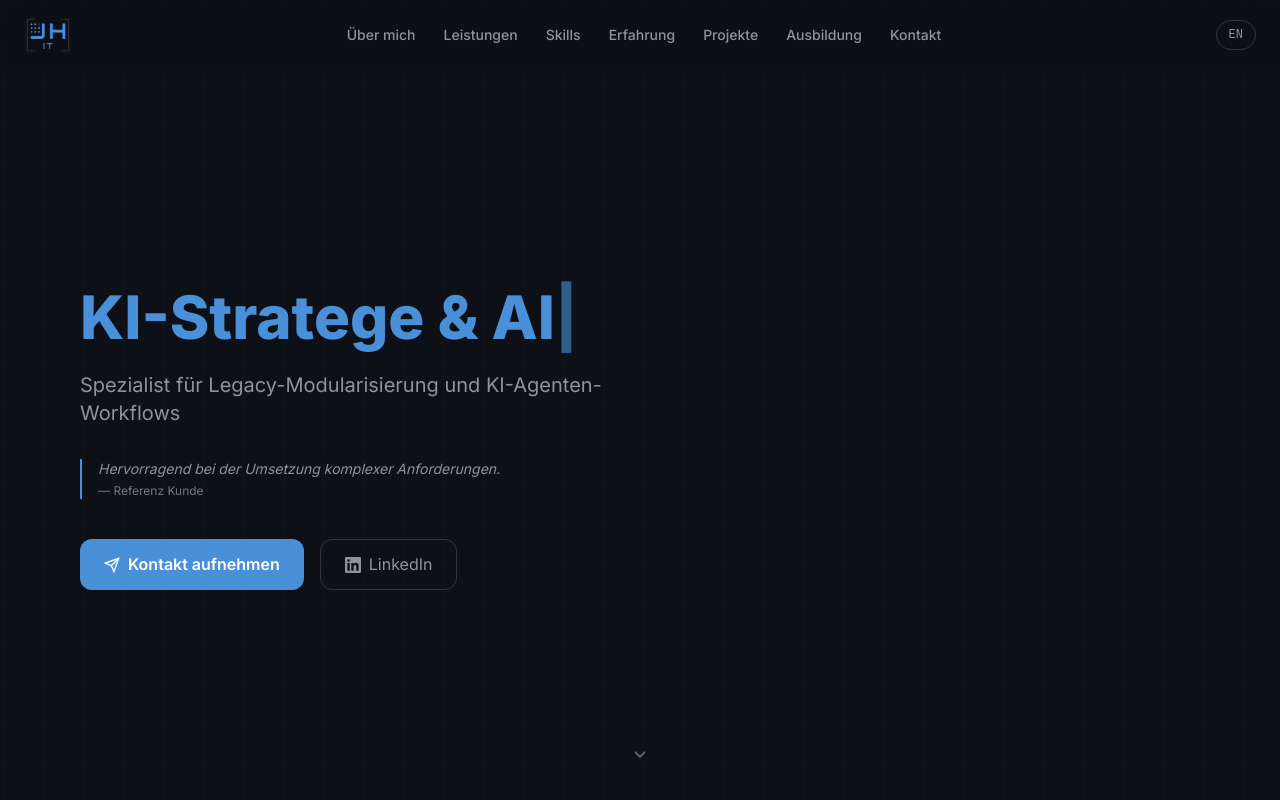
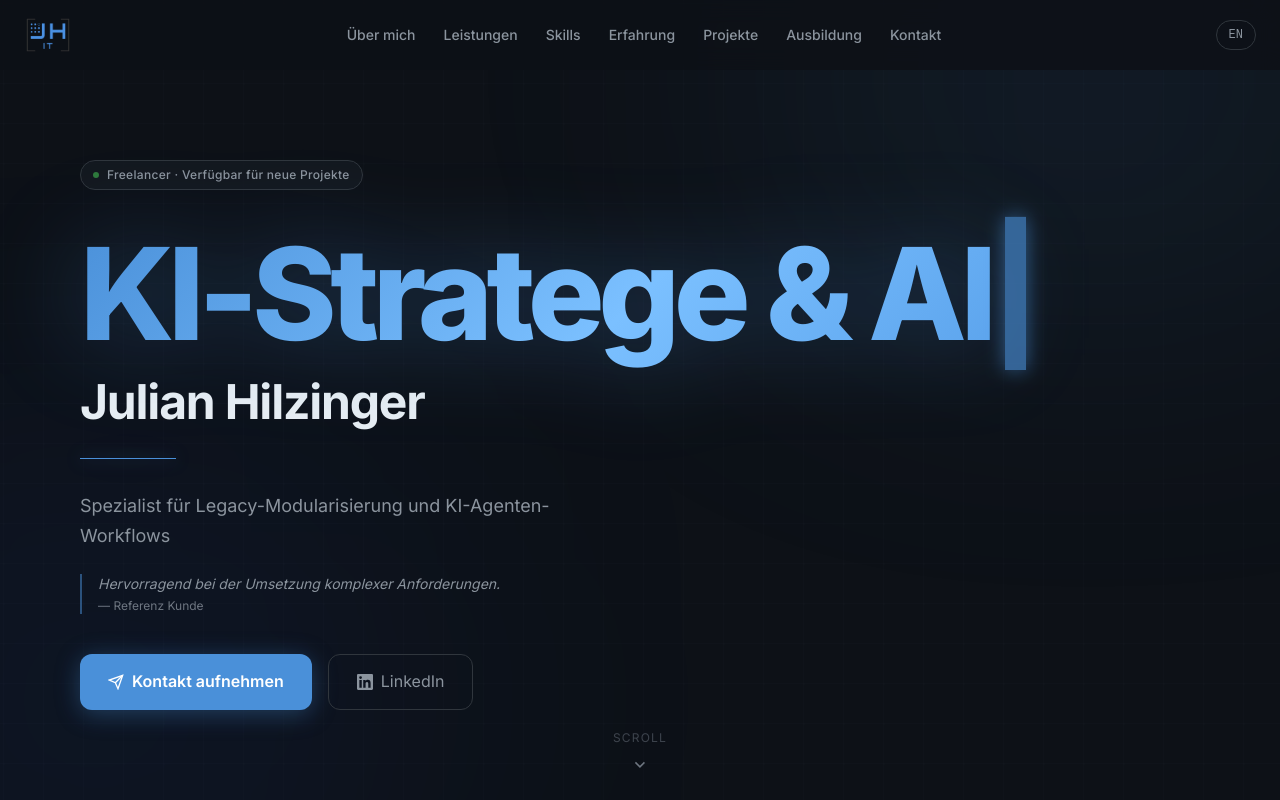
Before and after one commit to hilzinju/website, a Next.js app: page /website/de in a window 1280 px wide. Shown: the top 800 px of the page. Built offline with nearby package versions, Linux system fonts and the light colour scheme.

Commit message:
feat: hero redesign with giant gradient typewriter + fix contact error handling

```diff
--- a/components/sections/Contact.tsx
+++ b/components/sections/Contact.tsx
@@ -39,7 +39,6 @@ export default function Contact() {
     setSubmitError("");
 
     try {
-      // Use FormData (no Content-Type header) to avoid CORS preflight
       const body = new FormData();
       body.append("access_key", WEB3FORMS_ACCESS_KEY);
       body.append("name", `${data.get("fname") as string} ${data.get("lname") as string}`);
@@ -48,20 +47,30 @@ export default function Contact() {
       body.append("message", data.get("message") as string);
       body.append("from_name", "Website Kontaktformular");
 
-      const res = await fetch("https://api.web3forms.com/submit", {
-        method: "POST",
-        body,
-      });
-      const result = await res.json();
+      let res: Response;
+      try {
+        res = await fetch("https://api.web3forms.com/submit", { method: "POST", body });
+      } catch (networkErr) {
+        console.error("Fetch failed:", networkErr);
+        setSubmitError("Keine Verbindung zum Server. Bitte prüfe deine Internetverbindung.");
+        return;
+      }
+
+      let result: { success: boolean; message?: string };
+      try {
+        result = await res.json();
+      } catch (parseErr) {
+        console.error("JSON parse failed:", parseErr, "HTTP status:", res.status);
+        setSubmitError(`Server-Fehler (HTTP ${res.status}). Bitte versuche es erneut.`);
+        return;
+      }
+
       if (result.success) {
         setSubmitted(true);
         form.reset();
       } else {
         setSubmitError(result.message || "Fehler beim Senden. Bitte versuche es erneut.");
       }
-    } catch (err) {
-      console.error("Contact form error:", err);
-      setSubmitError("Netzwerkfehler. Bitte versuche es erneut.");
     } finally {
       setLoading(false);
     }
--- a/components/sections/Hero.tsx
+++ b/components/sections/Hero.tsx
@@ -48,41 +48,91 @@ export default function Hero() {
 
   return (
     <section className="relative min-h-screen w-full flex items-center pt-[70px] overflow-hidden">
+      {/* Ambient glow blobs */}
+      <div className="absolute inset-0 pointer-events-none z-0">
+        <div className="absolute right-[-10%] top-[-15%] w-[50%] h-[50%] rounded-full bg-accent/10 blur-[140px]" />
+        <div className="absolute left-[-15%] bottom-[-10%] w-[45%] h-[45%] rounded-full bg-blue-600/10 blur-[160px]" />
+      </div>
+
       <div className="relative z-10 w-full px-6 md:px-12 lg:px-20 py-20">
         <motion.div
           variants={containerVariants}
           initial="hidden"
           animate="visible"
-          className="max-w-4xl"
         >
-          <motion.div variants={itemVariants}>
-            <h1 className="text-4xl md:text-6xl font-extrabold text-text-primary leading-tight mb-4">
+          {/* Status badge */}
+          <motion.div variants={itemVariants} className="mb-10">
+            <span className="inline-flex items-center gap-2 px-3 py-1.5 rounded-full border border-border bg-bg-secondary/80 text-text-muted text-xs font-medium tracking-wide">
+              <span className="w-1.5 h-1.5 rounded-full bg-success animate-pulse" />
+              Freelancer · Verfügbar für neue Projekte
+            </span>
+          </motion.div>
+
+          {/* Giant typewriter */}
+          <motion.div variants={itemVariants} className="mb-5">
+            <div className="text-5xl sm:text-7xl md:text-8xl lg:text-9xl font-extrabold leading-none tracking-tighter">
               <span className="whitespace-nowrap">
-                <span className="text-accent">{typedText}</span>
-                <span className="animate-pulse text-accent">|</span>
+                <span
+                  style={{
+                    background: "linear-gradient(135deg, #4A90D9 0%, #7BC0FF 60%, #5BA3EC 100%)",
+                    WebkitBackgroundClip: "text",
+                    WebkitTextFillColor: "transparent",
+                    backgroundClip: "text",
+                    filter: "drop-shadow(0 0 48px rgba(74,144,217,0.35))",
+                  }}
+                >
+                  {typedText || "\u00A0"}
+                </span>
+                <span
+                  style={{
+                    color: "#4A90D9",
+                    filter: "drop-shadow(0 0 10px rgba(74,144,217,0.9))",
+                    animation: "pulse 1s ease-in-out infinite",
+                  }}
+                >
+                  |
+                </span>
               </span>
+            </div>
+          </motion.div>
+
+          {/* Name */}
+          <motion.div variants={itemVariants} className="mb-8">
+            <h1 className="text-3xl sm:text-4xl md:text-5xl font-bold text-text-primary tracking-tight">
+              Julian Hilzinger
             </h1>
           </motion.div>
 
+          {/* Glowing accent rule */}
+          <motion.div variants={itemVariants} className="mb-8">
+            <div
+              className="w-24 h-px bg-accent"
+              style={{ boxShadow: "0 0 16px rgba(74,144,217,0.7), 0 0 40px rgba(74,144,217,0.3)" }}
+            />
+          </motion.div>
+
+          {/* Subtitle + quote */}
           <motion.p
             variants={itemVariants}
-            className="text-lg md:text-xl text-text-muted mb-8 max-w-xl"
+            className="text-base md:text-lg text-text-muted mb-6 max-w-lg leading-relaxed"
           >
             {t("subtitle")}
           </motion.p>
 
           <motion.blockquote
             variants={itemVariants}
-            className="border-l-2 border-accent pl-4 mb-10 text-text-muted italic text-sm"
+            className="border-l-2 border-accent/50 pl-4 mb-10 text-text-muted italic text-sm max-w-md"
           >
             {t("quote")}
             <footer className="mt-1 text-text-subtle not-italic text-xs">{t("quoteAuthor")}</footer>
           </motion.blockquote>
 
+          {/* CTAs */}
           <motion.div variants={itemVariants} className="flex flex-wrap gap-4">
             <a
               href="#contact"
-              className="inline-flex items-center gap-2 px-6 py-3 bg-accent hover:bg-accent-light text-white font-semibold rounded-xl transition-colors duration-200"
+              className="inline-flex items-center gap-2 px-7 py-3.5 bg-accent hover:bg-accent-light text-white font-semibold rounded-xl transition-all duration-200 shadow-lg"
+              style={{ boxShadow: "0 4px 24px rgba(74,144,217,0.35)" }}
             >
               <svg width="16" height="16" fill="none" stroke="currentColor" strokeWidth="2" viewBox="0 0 24 24">
                 <line x1="22" y1="2" x2="11" y2="13" />
@@ -94,7 +144,7 @@ export default function Hero() {
               href="https://www.linkedin.com/in/julian-hilzinger/"
               target="_blank"
               rel="noopener noreferrer"
-              className="inline-flex items-center gap-2 px-6 py-3 border border-border text-text-muted hover:border-accent hover:text-accent rounded-xl transition-all duration-200"
+              className="inline-flex items-center gap-2 px-7 py-3.5 border border-border text-text-muted hover:border-accent hover:text-accent rounded-xl transition-all duration-200"
             >
               <svg fill="currentColor" viewBox="0 0 24 24" width="16" height="16">
                 <path d="M20.447 20.452h-3.554v-5.569c0-1.328-.027-3.037-1.852-3.037-1.853 0-2.136 1.445-2.136 2.939v5.667H9.351V9h3.414v1.561h.046c.477-.9 1.637-1.85 3.37-1.85 3.601 0 4.267 2.37 4.267 5.455v6.286zM5.337 7.433a2.062 2.062 0 01-2.063-2.065 2.064 2.064 0 112.063 2.065zm1.782 13.019H3.555V9h3.564v11.452zM22.225 0H1.771C.792 0 0 .774 0 1.729v20.542C0 23.227.792 24 1.771 24h20.451C23.2 24 24 23.227 24 22.271V1.729C24 .774 23.2 0 22.222 0h.003z" />
@@ -105,10 +155,17 @@ export default function Hero() {
         </motion.div>
       </div>
 
-      <div className="absolute bottom-8 left-1/2 -translate-x-1/2 text-text-subtle animate-bounce">
-        <svg width="20" height="20" fill="none" stroke="currentColor" strokeWidth="2" viewBox="0 0 24 24">
-          <polyline points="6 9 12 15 18 9" />
-        </svg>
+      {/* Scroll cue */}
+      <div className="absolute bottom-8 left-1/2 -translate-x-1/2 flex flex-col items-center gap-1 text-text-subtle">
+        <span className="text-xs tracking-widest uppercase opacity-50">Scroll</span>
+        <motion.div
+          animate={{ y: [0, 6, 0] }}
+          transition={{ duration: 1.5, repeat: Infinity, ease: "easeInOut" }}
+        >
+          <svg width="18" height="18" fill="none" stroke="currentColor" strokeWidth="2" viewBox="0 0 24 24">
+            <polyline points="6 9 12 15 18 9" />
+          </svg>
+        </motion.div>
       </div>
     </section>
   );
```
